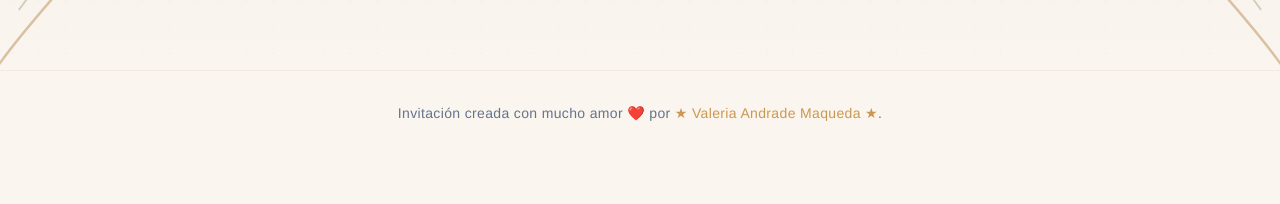
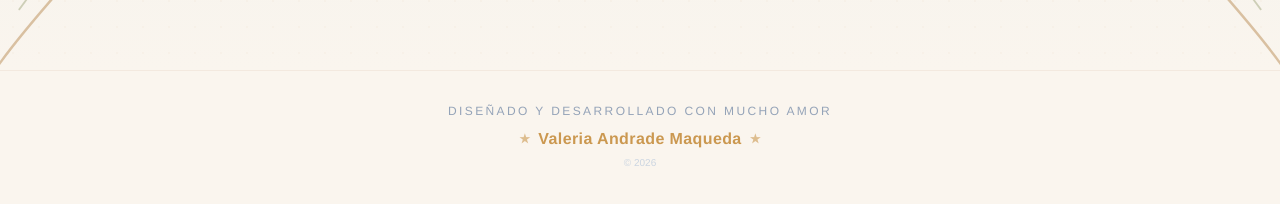
Before and after one commit to valmaqueda/invitacion-tania-raul, a React (Vite) app: page / in a window 1280 px wide. Shown: the part 10218-10422 px from the top of the page. Before the commit the page ends 10373 px from the top, so only its background shows below. Built offline with nearby package versions, Linux system fonts and the light colour scheme; a web font is replaced by a local one.

Commit message:
Ajustes de footer

```diff
--- a/src/sections/Footer.jsx
+++ b/src/sections/Footer.jsx
@@ -1,17 +1,40 @@
 // src/sections/Footer.jsx
 import React from "react";
+import { motion } from "framer-motion";
 
 export default function Footer() {
   return (
-    <footer className="bg-ivory border-t border-champagne/60">
-      <div className="max-w-5xl mx-auto px-6 py-6 md:py-8">
-        <p className="text-center text-xs md:text-sm text-slate-500 tracking-wide">
-          Invitación creada con mucho amor ❤️ por{" "}
-          <span className="text-mustard font-medium">
-          ★ Valeria Andrade Maqueda ★
+    <footer className="bg-ivory border-t border-champagne/60 relative overflow-hidden">
+      {/* Clave del fix: 'pb-28' en mobile da espacio para el botón de Menú.
+         'md:pb-10' en desktop regresa a un padding normal.
+      */}
+      <div className="max-w-5xl mx-auto px-6 pt-8 pb-28 md:pb-10 flex flex-col items-center justify-center gap-2">
+
+        {/* Texto superior sutil */}
+        <p className="text-slate-400 text-[10px] md:text-xs tracking-[0.2em] uppercase font-medium">
+          Diseñado y desarrollado con mucho amor
+        </p>
+
+        {/* Tu nombre destacado y animado */}
+        <motion.div
+          className="text-center"
+          initial={{ opacity: 0, y: 10 }}
+          whileInView={{ opacity: 1, y: 0 }}
+          viewport={{ once: true }}
+          transition={{ duration: 0.6 }}
+        >
+          <span className="text-mustard text-sm md:text-base font-semibold tracking-wide flex items-center justify-center gap-2">
+            <span className="text-xs opacity-60">★</span>
+             Valeria Andrade Maqueda
+            <span className="text-xs opacity-60">★</span>
           </span>
-          .
-        </p>
+
+          {/* Pequeño detalle extra: año o copyright opcional */}
+          <p className="text-[10px] text-slate-300 mt-1">
+            © 2026
+          </p>
+        </motion.div>
+
       </div>
     </footer>
   );
```
